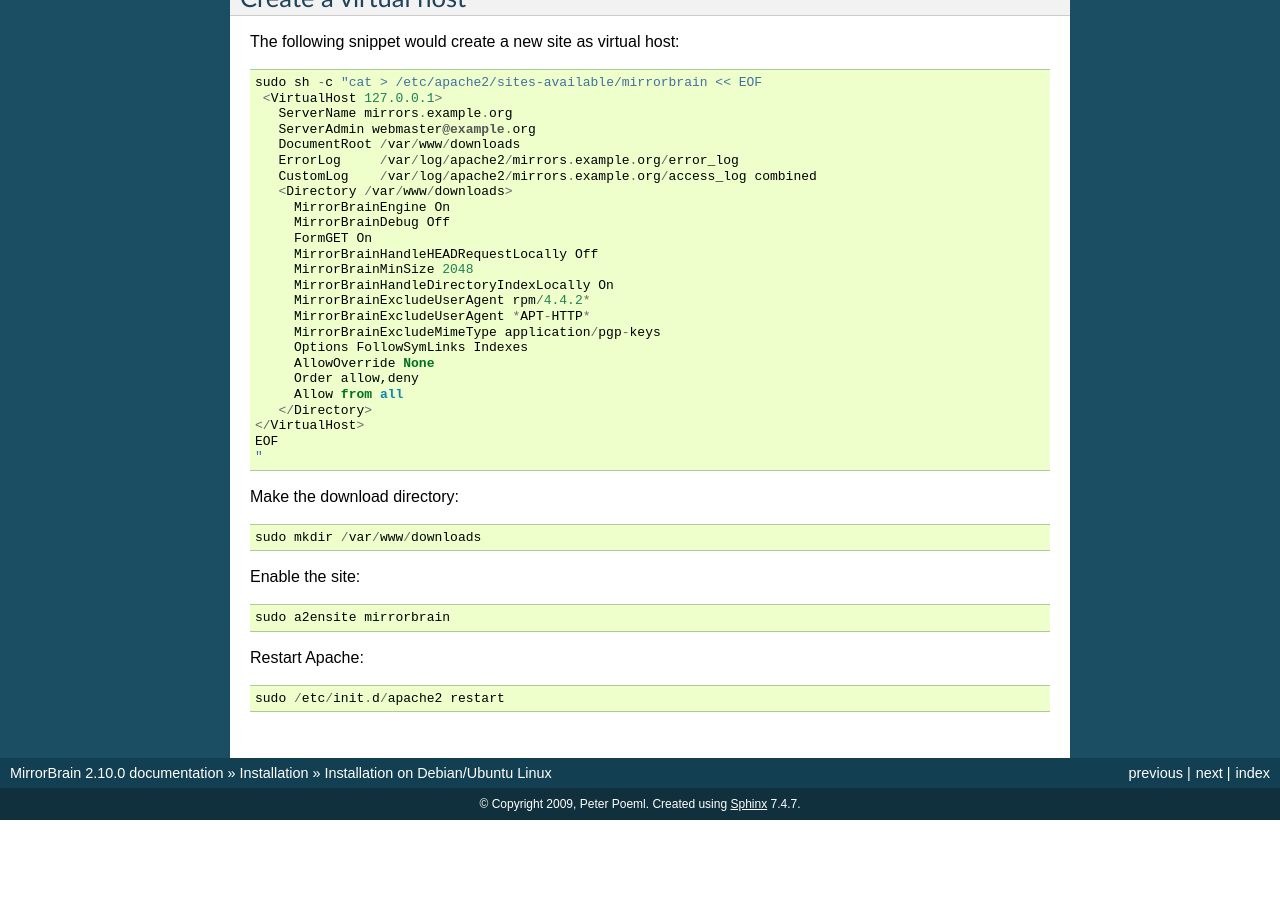
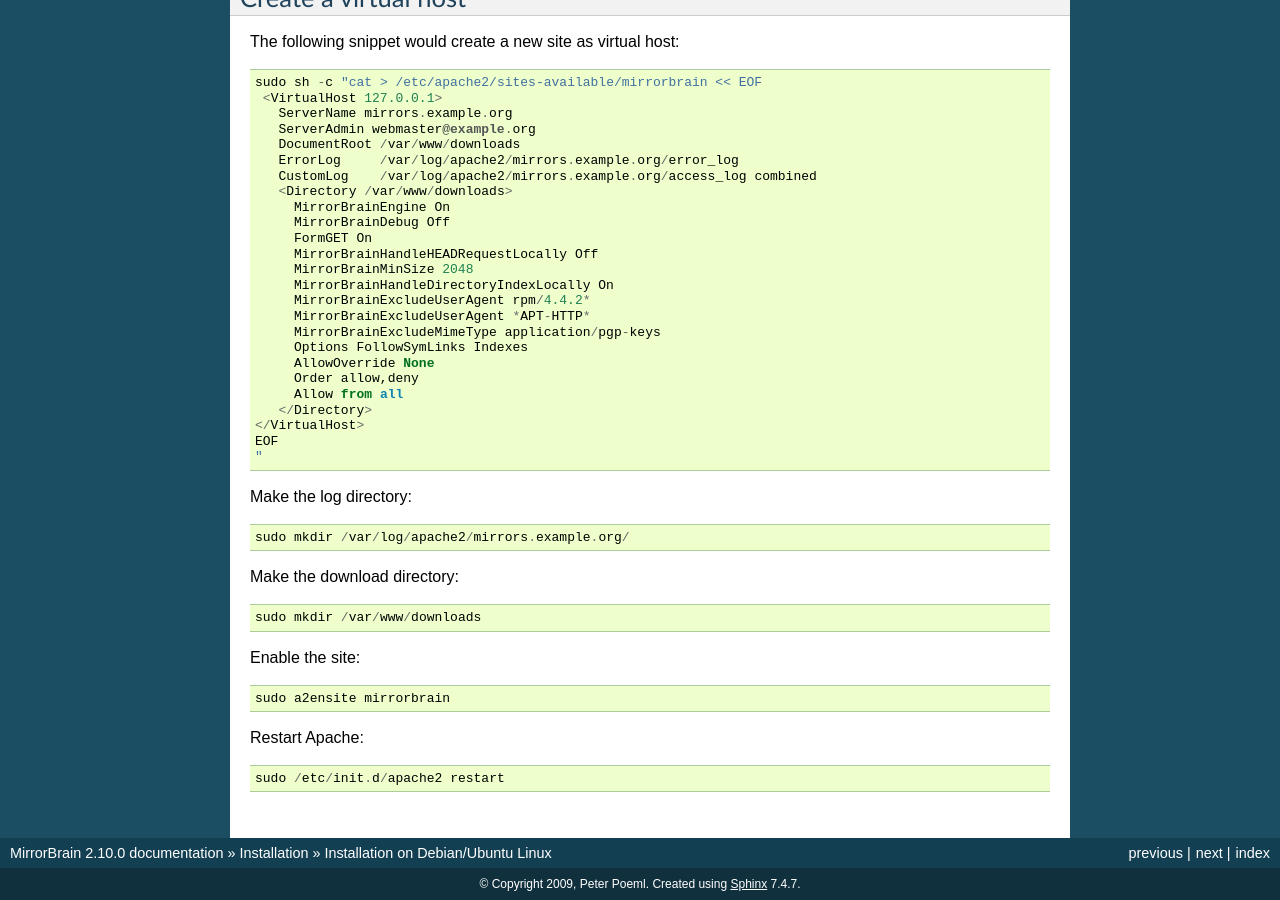
Before and after one commit to hayalci/mirrorbrain, a Sphinx documentation site: the page built from docs/installation/debian.rst, in a window 1280 px wide and 900 px high, scrolled down 4935 px. Built offline with Sphinx 7.4.7, drawn with Linux system fonts in a browser that asks for light colours; before the commit the page ends 5755 px from its top, so only the background shows below that.

Commit message:
make the apache log directory directory
git-svn-id: http://svn.mirrorbrain.org/svn/mirrorbrain/trunk@7812 2d291e14-ff0c-0410-a3fa-d5caa9871f55

```diff
--- a/docs/installation/debian.rst
+++ b/docs/installation/debian.rst
@@ -311,7 +311,9 @@
   </VirtualHost>
   EOF
   "
+Make the log directory::
 
+  sudo mkdir /var/log/apache2/mirrors.example.org/
 
 Make the download directory::
 
```
